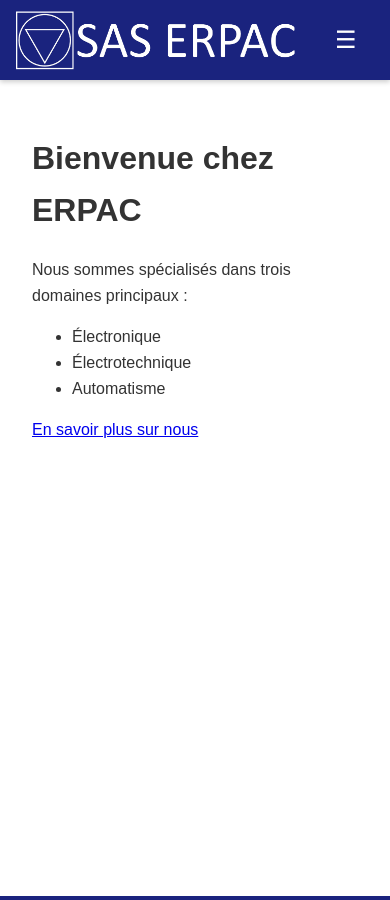
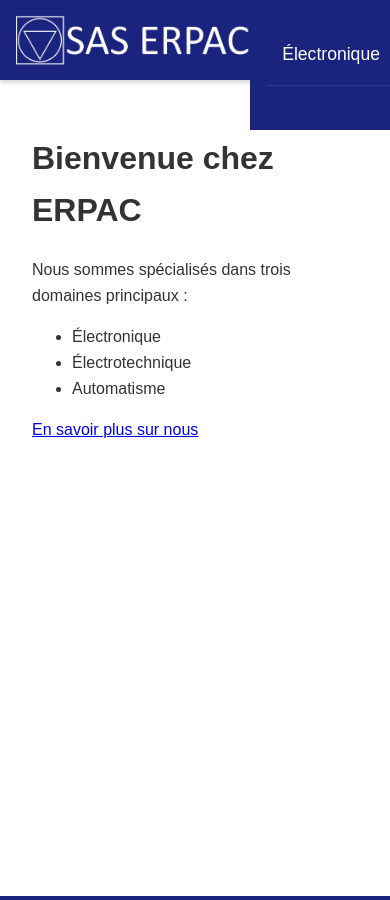
Before and after one commit to KevinRouxERPAC/KevinRouxERPAC.github.io, a Jekyll site: the page built from index.md, in a window 390 px wide and 900 px high. Built offline with Jekyll 4.4.1, drawn with Linux system fonts in a browser that asks for light colours.

Commit message:
Mise en place du menu

```diff
--- a/_config.yml
+++ b/_config.yml
@@ -13,3 +13,51 @@
       type: "pages"
     values:
       layout: "page"
+
+# Configuration du menu
+menu:
+  - title: Électronique
+    items:
+      - title: Étude
+        url: /electronique/etude/
+      - title: Conception
+        url: /electronique/conception/
+      - title: Programmation Électronique/Informatique
+        url: /electronique/programmation/
+      - title: Production
+        url: /electronique/production/
+      - title: Contrôle qualité
+        url: /electronique/controle-qualite/
+
+  - title: Électrotechnique
+    items:
+      - title: Étude
+        url: /electrotechnique/etude/
+      - title: Conception
+        url: /electrotechnique/conception/
+      - title: Production
+        url: /electrotechnique/production/
+      - title: Contrôle qualité
+        url: /electrotechnique/controle-qualite/
+      - title: Installation/Mise en route
+        url: /electrotechnique/installation/
+
+  - title: Automatisme
+    items:
+      - title: Étude
+        url: /automatisme/etude/
+      - title: Conception
+        url: /automatisme/conception/
+      - title: Production
+        url: /automatisme/production/
+      - title: Programmation
+        url: /automatisme/programmation/
+      - title: Installation/Mise en route
+        url: /automatisme/installation/
+
+  - title: Qui sommes-nous ?
+    items:
+      - title: Description/Historique
+        url: /qui-sommes-nous/description/
+      - title: Contact
+        url: /qui-sommes-nous/contact/
--- a/assets/css/main.css
+++ b/assets/css/main.css
@@ -36,25 +36,24 @@
     height: var(--header-height);
 }
 
+/* Logo */
 .logo {
-    height: 60px;
+    height: 70px;
+    padding: 5px 0;
 }
 
 .logo img {
     height: 100%;
     width: auto;
+    object-fit: contain;
 }
 
 /* Navigation */
-nav {
-    flex-grow: 1;
-    margin-left: 2rem;
-}
-
 .nav-content {
     display: flex;
     justify-content: flex-end;
     gap: 2rem;
+    align-items: center;
 }
 
 .menu-section {
@@ -65,38 +64,55 @@
     color: white;
     font-size: 1.1rem;
     margin: 0;
-    padding: 0.5rem 1rem;
+    padding: 0.8rem 1.2rem;
     cursor: pointer;
+    transition: color 0.3s;
+    font-weight: 500;
+}
+
+.menu-section:hover h2 {
+    color: #e0e0e0;
 }
 
 .menu-section ul {
     display: none;
     position: absolute;
     top: 100%;
-    left: 0;
+    left: 50%;
+    transform: translateX(-50%);
     background-color: white;
-    box-shadow: 0 2px 5px rgba(0,0,0,0.2);
-    min-width: 200px;
+    box-shadow: 0 4px 6px rgba(0,0,0,0.1);
+    min-width: 250px;
     padding: 0.5rem 0;
     border-radius: 4px;
     list-style: none;
+    z-index: 1000;
 }
 
-.menu-section:hover ul {
-    display: block;
+.menu-section ul::before {
+    content: '';
+    position: absolute;
+    top: -8px;
+    left: 50%;
+    transform: translateX(-50%);
+    border-left: 8px solid transparent;
+    border-right: 8px solid transparent;
+    border-bottom: 8px solid white;
 }
 
 .menu-section li a {
     display: block;
-    padding: 0.5rem 1rem;
+    padding: 0.8rem 1.2rem;
     color: var(--text-color);
     text-decoration: none;
-    transition: background-color 0.3s;
+    transition: all 0.3s;
+    font-size: 0.95rem;
 }
 
 .menu-section li a:hover {
-    background-color: #f0f0f0;
+    background-color: #f5f5f5;
     color: var(--primary-color);
+    padding-left: 1.5rem;
 }
 
 /* Contenu principal */
@@ -132,34 +148,41 @@
         display: block;
     }
 
-    .nav-content {
-        display: none;
-        position: absolute;
-        top: var(--header-height);
-        left: 0;
-        right: 0;
-        background-color: var(--primary-color);
-        flex-direction: column;
-        padding: 1rem;
+    .logo {
+        height: 50px;
     }
 
-    .nav-content.active {
-        display: flex;
+    .nav-content {
+        padding: 1rem;
+        background-color: var(--primary-color);
     }
 
-    .menu-section {
-        width: 100%;
+    .menu-section h2 {
+        padding: 1rem;
+        border-bottom: 1px solid rgba(255,255,255,0.1);
     }
 
     .menu-section ul {
         position: static;
-        display: block;
-        width: 100%;
+        transform: none;
         background-color: transparent;
         box-shadow: none;
+        min-width: 100%;
+        padding: 0;
+    }
+
+    .menu-section ul::before {
+        display: none;
     }
 
     .menu-section li a {
         color: white;
+        padding: 0.8rem 1.5rem;
+        border-bottom: 1px solid rgba(255,255,255,0.1);
+    }
+
+    .menu-section li a:hover {
+        background-color: rgba(255,255,255,0.1);
+        color: white;
     }
 }
```
